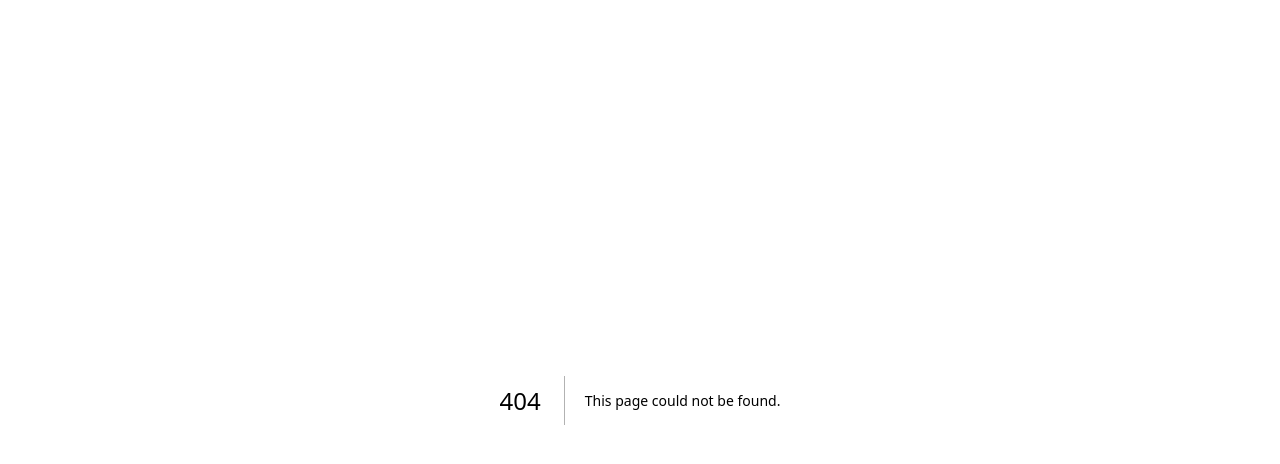
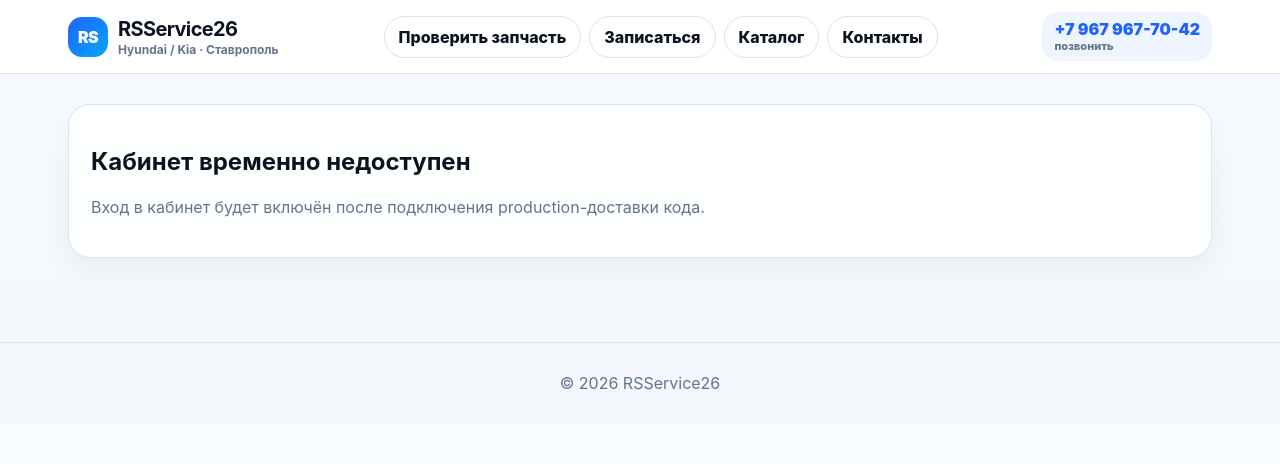
Before and after one commit to SeniorPinata28/rsservice26-v2, a Next.js app in the folder web/: page /cabinet/login in a window 1280 px wide. Before the commit this address had no page. Shown: the top 464 px of the page. Built offline with nearby package versions, Linux system fonts and the light colour scheme.

Commit message:
P3: add cabinet login route

```diff
--- /dev/null
+++ b/web/app/cabinet/login/page.jsx
@@ -0,0 +1,11 @@
+import Header from '../../../components/Header';
+import Footer from '../../../components/Footer';
+import CabinetLoginClient from './CabinetLoginClient';
+
+export default function Page(){
+  const cabinetEnabled=process.env.NEXT_PUBLIC_CABINET_ENABLED==='true';
+  if(!cabinetEnabled){
+    return <><Header/><main className="main"><section className="card emptyState"><h1>Кабинет временно недоступен</h1><p className="muted">Вход в кабинет будет включён после подключения production-доставки кода.</p></section></main><Footer/></>
+  }
+  return <><Header/><main className="main"><CabinetLoginClient/></main><Footer/></>
+}
```
